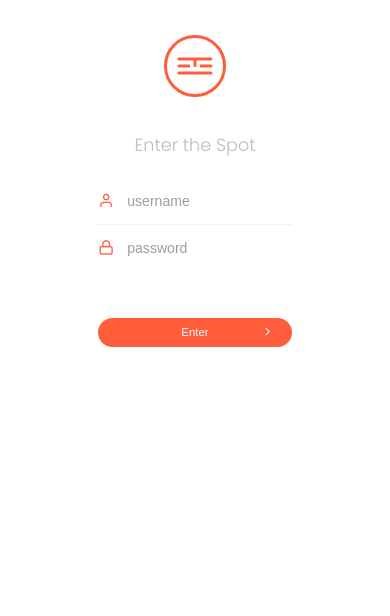
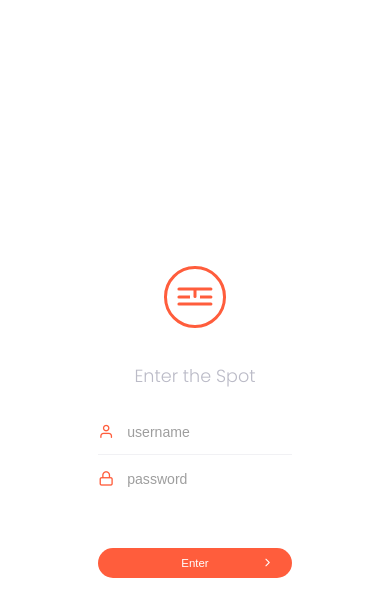
Before and after one commit to nilsonmolina/css-basics, a plain HTML site: page dribbble-remakes/03-login/index.html in a window 390 px wide. Drawn offline with Linux system fonts and the light colour scheme; files whose address does not match are found by name.

Commit message:
small style changes to dribbble remake 03-login

```diff
--- a/dribbble-remakes/03-login/style.css
+++ b/dribbble-remakes/03-login/style.css
@@ -35,6 +35,9 @@ body {
     color: #444;
     background-color: #EAECF0;
     position: relative;
+    display: flex;
+    align-items: center;
+    justify-content: center;
 }
 input {
     border: none;
@@ -50,10 +53,6 @@ input:focus {
 .page-wrap {
     width: 115rem;
     height: 65rem;
-    position: absolute;
-    left: 50%;
-    top: 50%;
-    transform: translate(-50%, -50%);
     display: flex;
     flex-direction: row;
     align-items: stretch;
@@ -251,12 +250,16 @@ input:focus {
     html {
         font-size: 55%;
     }
+    body {
+        background-color: #fff;
+    }
     .page-wrap {
         width: 100%;
         height: 100%;
         display: flex;
         flex-direction: row;
         align-items: stretch;
+        box-shadow: none;
     }
     .form-side .wrapper {
         width: 30rem;
```
